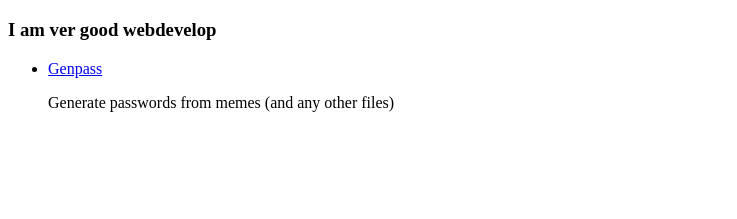
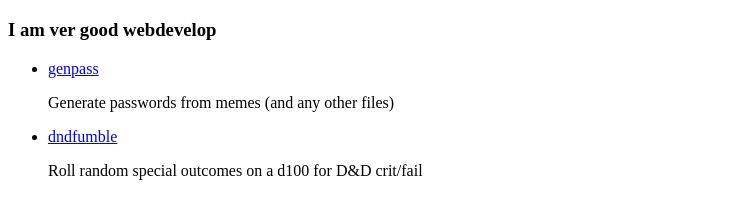
Before and after one commit to baronvertigovongrahamthesecondofsealand/baronvertigovongrahamthesecondofsealand.github.io, a plain HTML site: page index.html in a window 1280 px wide. Shown: the part 61-280 px from the top of the page, without its empty margins (0-737 px from the left). Drawn offline with Linux system fonts and the light colour scheme.

Commit message:
added dndfumble and updates from genpass

```diff
--- a/index.html
+++ b/index.html
@@ -15,10 +15,22 @@
 
 <ul>
     <li>
-        <a href="genpass/genpass.html">Genpass</a>
+        <a href="genpass/index.html">genpass</a>
         <p>Generate passwords from memes (and any other files)</p>
+    </li>
+    <li>
+        <a href="dndfumble/index.html">dndfumble</a>
+        <p>Roll random special outcomes on a d100 for D&D crit/fail</p>
     </li>
 </ul>
 
+<!--
+Hello there. I see you too enjoy to peruse HTML in your spare time.
+
+This page is mostly a joke. But it hosts some of the stuff that I tend to use from time to time.
+
+Enjoy your stay!
+-->
+
 </body>
 </html>
```
Also changed, not shown: 1 other file.
